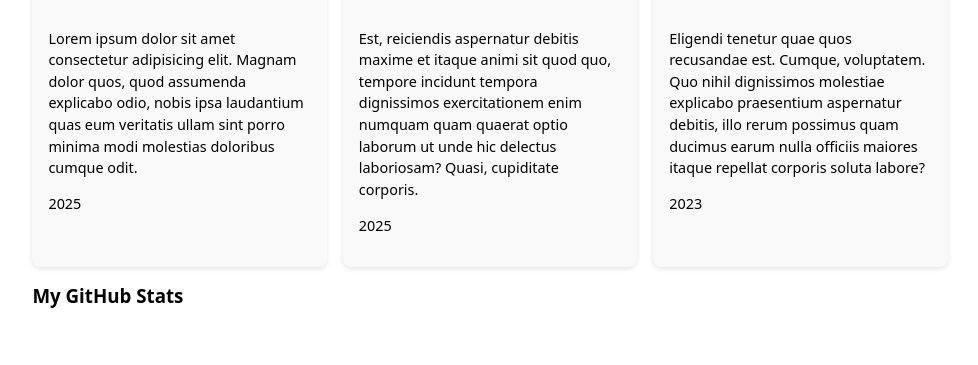
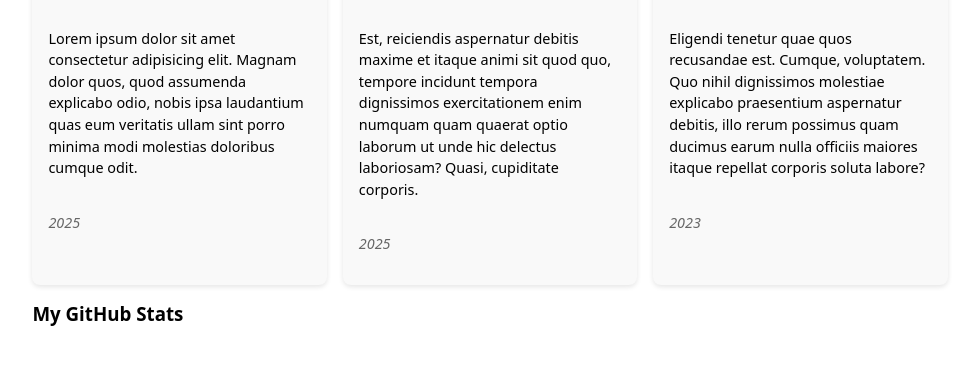
Before and after one commit to AudreyMeredith/portfolio, a plain HTML site: page index.html in a window 1280 px wide. Shown: the part 918-1283 px from the top of the page, without its empty margins (150-1128 px from the left). Drawn offline with Linux system fonts and the light colour scheme; no server answers.

Commit message:
style year

```diff
--- a/style.css
+++ b/style.css
@@ -194,3 +194,15 @@ nav {
   margin: 0;
   grid-row: 2;
 }
+
+.project-text {
+  display: flex;
+  flex-direction: column;
+  gap: 0.25rem;
+}
+
+.project-year {
+  font-size: 0.875rem;
+  color: #666;
+  font-style: italic;
+}
```
